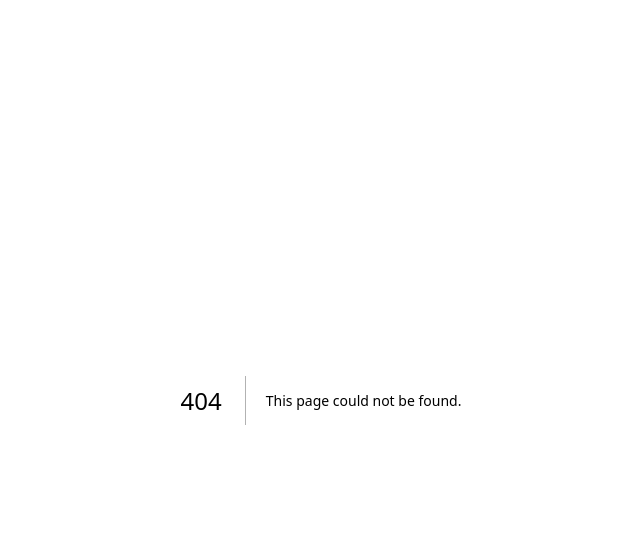
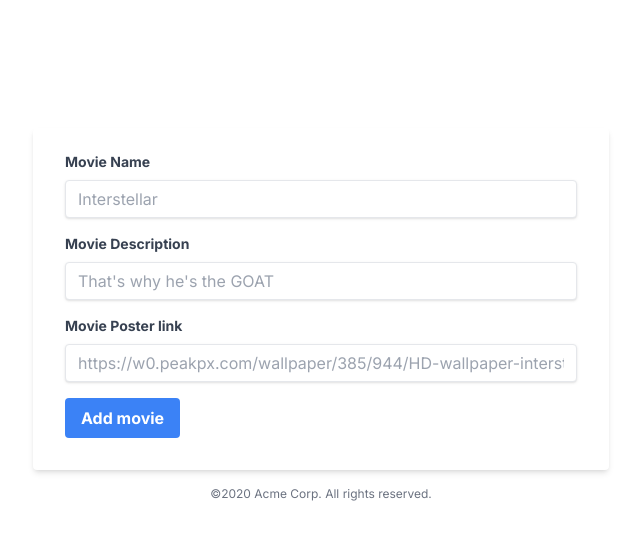
Before and after one commit to shawshankkumar/OverEngineered-DBMS-Project, a Next.js app: page /add in a window 1280 px wide. Before the commit this address had no page. Shown: the top 540 px of the page, without its empty margins (319-959 px from the left). Built offline with nearby package versions, Linux system fonts and the light colour scheme.

Commit message:
feat: Add page added

```diff
--- /dev/null
+++ b/src/app/add/page.tsx
@@ -0,0 +1,81 @@
+"use client";
+
+export default async function Home() {
+  const handleSubmit = async (e) => {
+    e.preventDefault();
+    const ob = {
+      movie_name: e.target.movie_name.value,
+      movie_description: e.target.movie_description.value,
+      movie_poster_url: e.target.movie_poster_url.value,
+    };
+    fetch(`/api/movie`, {method: "POST", body: JSON.stringify(ob), headers: {"Content-Type": "application/json"}}).then(()=>{
+        window.location.href="/";
+    });
+  };
+  return (
+    <div className="m-auto pt-32 w-full max-w-xl">
+      <form
+        className="bg-white shadow-md rounded px-8 pt-6 pb-8 mb-4"
+        action="/api/movie"
+        onSubmit={handleSubmit}
+      >
+        <div className="mb-4">
+          <label
+            className="block text-gray-700 text-sm font-bold mb-2"
+            htmlFor="movie_name"
+          >
+            Movie Name
+          </label>
+          <input
+            className="shadow appearance-none border rounded w-full py-2 px-3 text-gray-700 leading-tight focus:outline-none focus:shadow-outline"
+            id="movie_name"
+            type="text"
+            placeholder="Interstellar"
+            required
+          />
+        </div>
+        <div className="mb-4">
+          <label
+            className="block text-gray-700 text-sm font-bold mb-2"
+            htmlFor="movie_description"
+          >
+            Movie Description
+          </label>
+          <input
+            className="shadow appearance-none border rounded w-full py-2 px-3 text-gray-700 leading-tight focus:outline-none focus:shadow-outline"
+            id="movie_description"
+            type="text"
+            placeholder="That's why he's the GOAT"
+            required
+          />
+        </div>
+        <div className="mb-4">
+          <label
+            className="block text-gray-700 text-sm font-bold mb-2"
+            htmlFor="movie_poster_url"
+          >
+            Movie Poster link
+          </label>
+          <input
+            className="shadow appearance-none border rounded w-full py-2 px-3 text-gray-700 leading-tight focus:outline-none focus:shadow-outline"
+            id="movie_poster_url"
+            type="url"
+            placeholder="https://w0.peakpx.com/wallpaper/385/944/HD-wallpaper-interstellar-movie.jpg"
+            required
+          />
+        </div>
+        <div className="flex items-center justify-between">
+          <button
+            className="bg-blue-500 hover:bg-blue-700 text-white font-bold py-2 px-4 rounded focus:outline-none focus:shadow-outline"
+            type="submit"
+          >
+            Add movie
+          </button>
+        </div>
+      </form>
+      <p className="text-center text-gray-500 text-xs">
+        &copy;2020 Acme Corp. All rights reserved.
+      </p>
+    </div>
+  );
+}
--- /dev/null
+++ b/src/app/components/delete.tsx
@@ -0,0 +1,16 @@
+"use client";
+export default function DeleteButton({ id }: { id: number }) {
+  const handleClick = () => {
+    fetch(`/api/movie/${id}`, { method: "DELETE" }).then(() => {
+      window.location.reload();
+    });
+  };
+  return (
+    <button
+      className="bg-gradient-to-r from-amber-500 via-orange-600 to-yellow-500 hover:from-orange-600 hover:via-amber-500 hover:to-orange-600 text-white font-bold py-2 px-4 rounded"
+      onClick={handleClick}
+    >
+      Delete
+    </button>
+  );
+}
--- a/src/app/page.tsx
+++ b/src/app/page.tsx
@@ -1,7 +1,7 @@
-import Image from "next/image";
 import { Inter } from "next/font/google";
 import { db } from "@/utils/db/client";
 import { movies } from "@/utils/db/schema";
+import DeleteButton from "./components/delete";
 const inter = Inter({ subsets: ["latin"] });
 
 export const metadata = {
@@ -10,6 +10,9 @@ export const metadata = {
 
 export default async function Home() {
   const data = await db.select().from(movies);
+  function handleClick() {
+    console.log("increment like count");
+  }
   return (
     <div className="mx-auto mt-20 mb-10 max-w-4xl text-center sm:px-0 bg-white">
       <h1 className="mt-5 text-5xl font-extrabold leading-[1.15] text-black sm:text-6xl sm:leading-[1.15]">
@@ -21,10 +24,32 @@ export default async function Home() {
       <h2 className="mt-5 text-lg text-gray-600 sm:text-xl pb-10">
         Built on top of MySQL and other amazing technologies.
       </h2>
-      <div className="">
+      <div className="grid grid-cols-3 gap-8">
         {data.map((movie) => {
           return (
-        <></>
+            <div className="max-w-sm rounded overflow-hidden shadow-lg">
+              <img
+                className="w-full"
+                src={
+                  movie.movie_poster_url ??
+                  "https://w0.peakpx.com/wallpaper/385/944/HD-wallpaper-interstellar-movie.jpg"
+                }
+                alt=""
+              />
+              <div className="px-6 py-4">
+                <div className="font-bold text-xl mb-2">{movie.movie_name}</div>
+                <p className="text-gray-700 text-base">
+                  {movie.movie_description}
+                </p>
+              </div>
+              <div className="px-6 pt-4 pb-2">
+                <span className="inline-block bg-gray-200 rounded-full px-3 py-1 text-sm font-semibold text-gray-700 mr-2 mb-2 ">
+                  {movie.created_at.toDateString()}
+                </span>
+
+                <DeleteButton id={movie.movie_id} />
+              </div>
+            </div>
           );
         })}
       </div>
```
